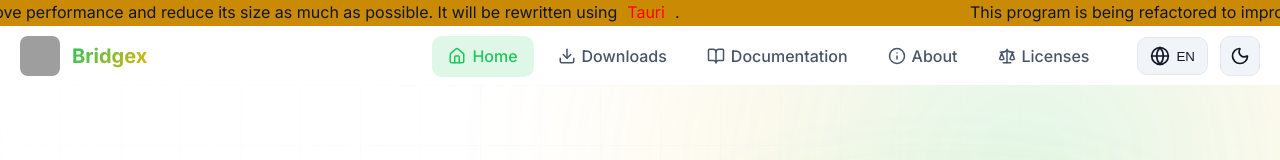
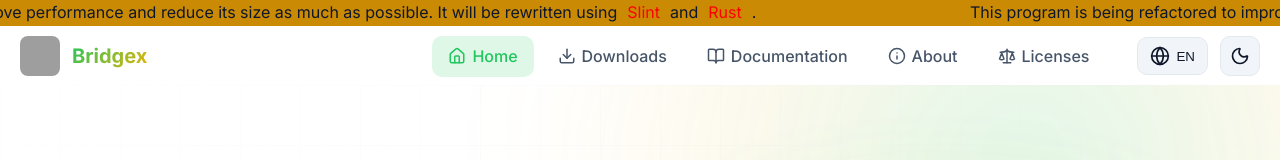
Before and after one commit to Dev2Forge/bridgex, a React (Vite) app in the folder website/: page / in a window 1280 px wide. Shown: the top 160 px of the page. Built offline with nearby package versions, Linux system fonts and the light colour scheme; grey boxes are pictures that could not be loaded.

Commit message:
Update NOTICE message

```diff
--- a/website/src/components/layout/Navbar.tsx
+++ b/website/src/components/layout/Navbar.tsx
@@ -88,7 +88,7 @@ export default function Navbar() {
   return (
     <nav className={`navbar ${isScrolled ? 'scrolled' : ''}`}>
       <Marquee className="marquee-top">
-        This program is being refactored to improve performance and reduce its size as much as possible. It will be rewritten using <a href="https://tauri.app"> Tauri</a>.
+        This program is being refactored to improve performance and reduce its size as much as possible. It will be rewritten using <a href="https://slint.dev"> Slint</a> and <a href="https://rust-lang.org/">Rust</a>.
       </Marquee>
       <div className="navbar-container">
         <NavLink to="/" className="navbar-brand">
```
